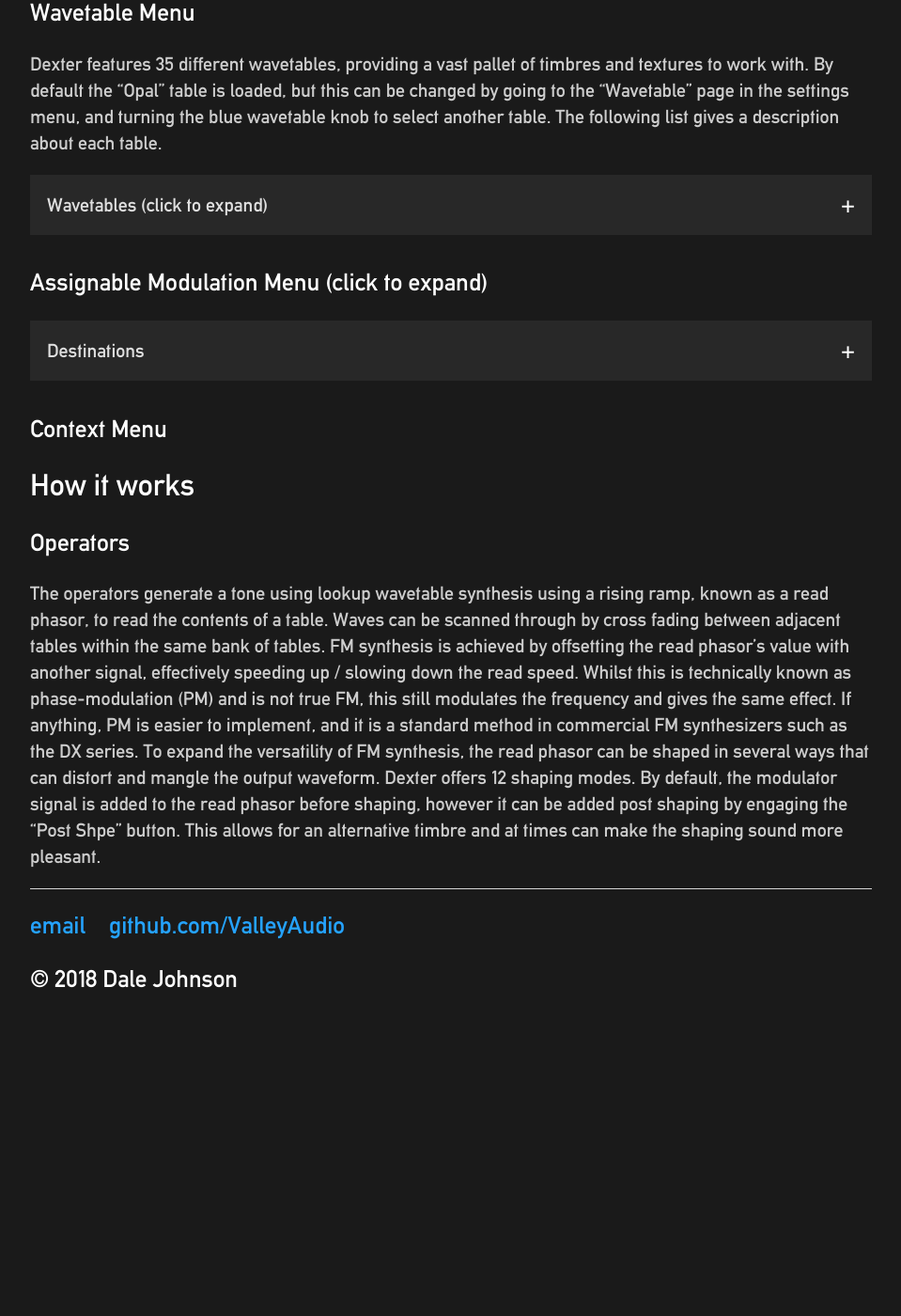
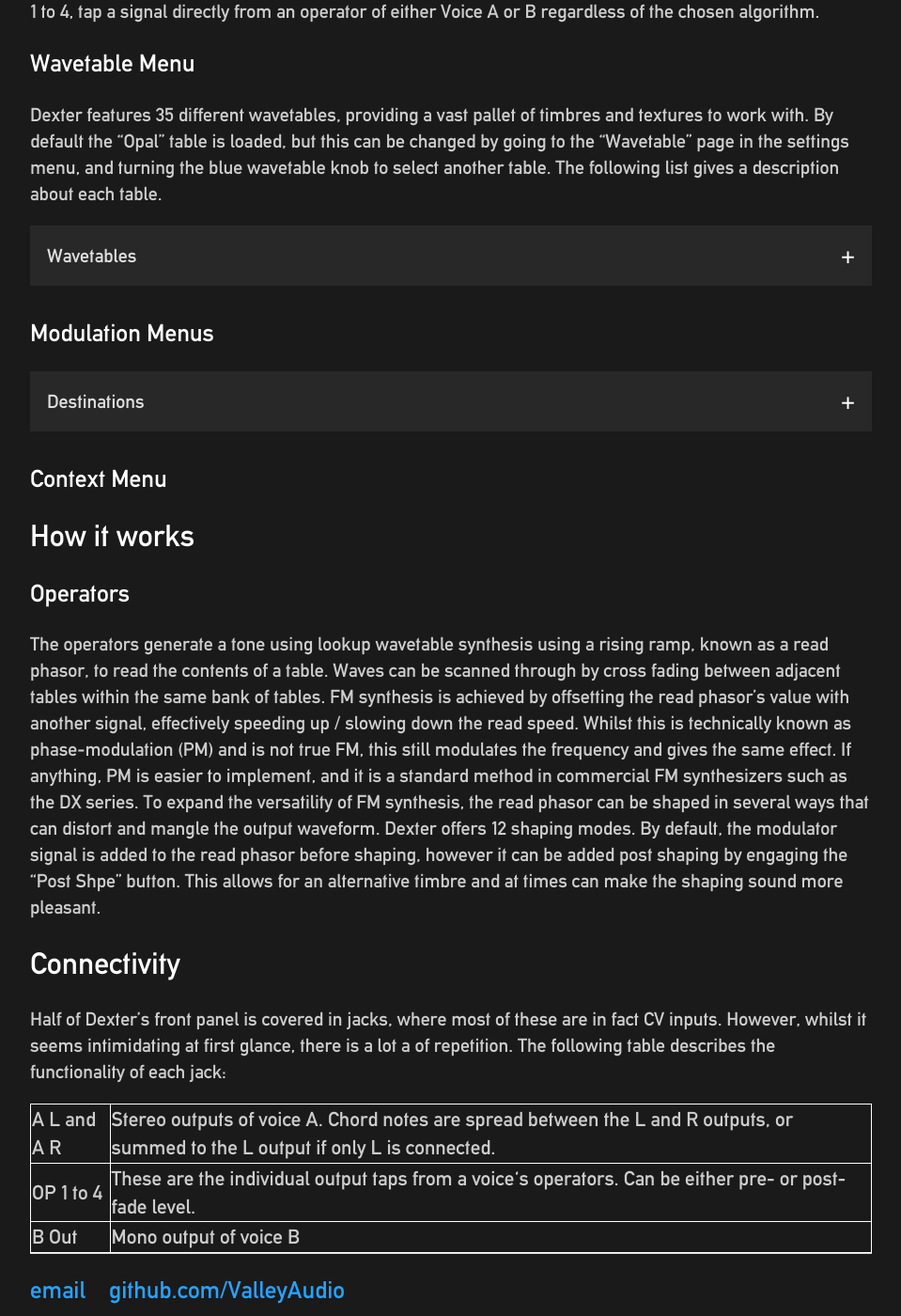
Before and after one commit to ValleyAudio/ValleyAudio.github.io, a Jekyll site: the page built from rack/dexter/dexter.html, in a window 1280 px wide and 1400 px high, scrolled down 3160 px. Shown: the whole window at 94% size, without its empty margins (160-1119 px from the left). Built offline with Jekyll 4.4.1, drawn with Linux system fonts in a browser that asks for light colours; before the commit the page ends 4280 px from its top, so only the background shows below that; some of the changed text lies outside the part shown.

Commit message:
Added connectivity section

```diff
--- a/rack/dexter/dexter.html
+++ b/rack/dexter/dexter.html
@@ -13,14 +13,16 @@
         <li><a href="#desc">Description</a></li>
         <li><a href="#userGuide">User Guide</a></li>
         <ul>
+            <li><a href="#connectivity">Connectivity</a></li>
             <li><a href="#masterControls">Master Controls</a></li>
             <li><a href="#algorithms">Algorithms</a></li>
             <li><a href="#operators">Operators</a></li>
             <li><a href="#wavetableMenu">Wavetable Menu</a></li>
-            <li><a href="#assignModulation">Assignable Modulation Menu</a></li>
+            <li><a href="#modMenu">Modulation Menu</a></li>
             <li><a href="#contextMenu">Context Menu</a></li>
         </ul>
         <li><a href="#howItWorks">How it works</a></li>
+        <li><a href="#connectivity">Connectivity</a></li>
     </ul>
     <h2 id="desc">Description</h2>
     <p>
@@ -162,7 +164,7 @@
         By default the “Opal” table is loaded, but this can be changed by going to the “Wavetable” page in the settings menu,
         and turning the blue wavetable knob to select another table. The following list gives a description about each table.
     </p>
-    <button class="accordion">Wavetables (click to expand)</button>
+    <button class="accordion">Wavetables</button>
     <div class="panel">
         <table style="width:100%">
             <tr><th>Wavetable Name</th><th>Description</th>
@@ -201,7 +203,7 @@
             <tr><td>VGame:</td><td> Collection of lo-fi video game type waveforms.</td></tr>
         </table>
     </div>
-    <h3 id="assignModulation">Assignable Modulation Menu (click to expand)</h3>
+    <h3 id="modMenu">Modulation Menus</h3>
     <button class="accordion">Destinations</button>
     <div class="panel">
         <table style="width: 100%">
@@ -227,6 +229,17 @@
     <p>
         The operators generate a tone using lookup wavetable synthesis using a rising ramp, known as a read phasor, to read the contents of a table. Waves can be scanned through by cross fading between adjacent tables within the same bank of tables. FM synthesis is achieved by offsetting the read phasor’s value with another signal, effectively speeding up / slowing down the read speed. Whilst this is technically known as phase-modulation (PM) and is not true FM, this still modulates the frequency and gives the same effect. If anything, PM is easier to implement, and it is a standard method in commercial FM synthesizers such as the DX series. To expand the versatility of FM synthesis, the read phasor can be shaped in several ways that can distort and mangle the output waveform. Dexter offers 12 shaping modes. By default, the modulator signal  is added to the read phasor before shaping, however it can be added post shaping by engaging the “Post Shpe” button. This allows for an alternative timbre and at times can make the shaping sound more pleasant.
     </p>
+    <h2 id="connectivity">Connectivity</h2>
+    <p>
+        Half of Dexter’s front panel is covered in jacks, where most of these are in fact CV inputs.
+        However, whilst it seems intimidating at first glance, there is a lot a of repetition.
+        The following table describes the functionality of each jack:
+    </p>
+    <table style="width: 100%">
+        <tr><td>A L and A R</td><td>Stereo outputs of voice A. Chord notes are spread between the L and R outputs, or summed to the L output if only L is connected.</td></tr>
+        <tr><td>OP 1 to 4</td><td>These are the individual output taps from a voice's operators. Can be either pre- or post-fade level.</td></tr>
+        <tr><td>B Out</td><td>Mono output of voice B</td></tr>
+    </table>
 </div><!-- /.topograph -->
 
 <script src="/script/accordion.js"></script>
```
